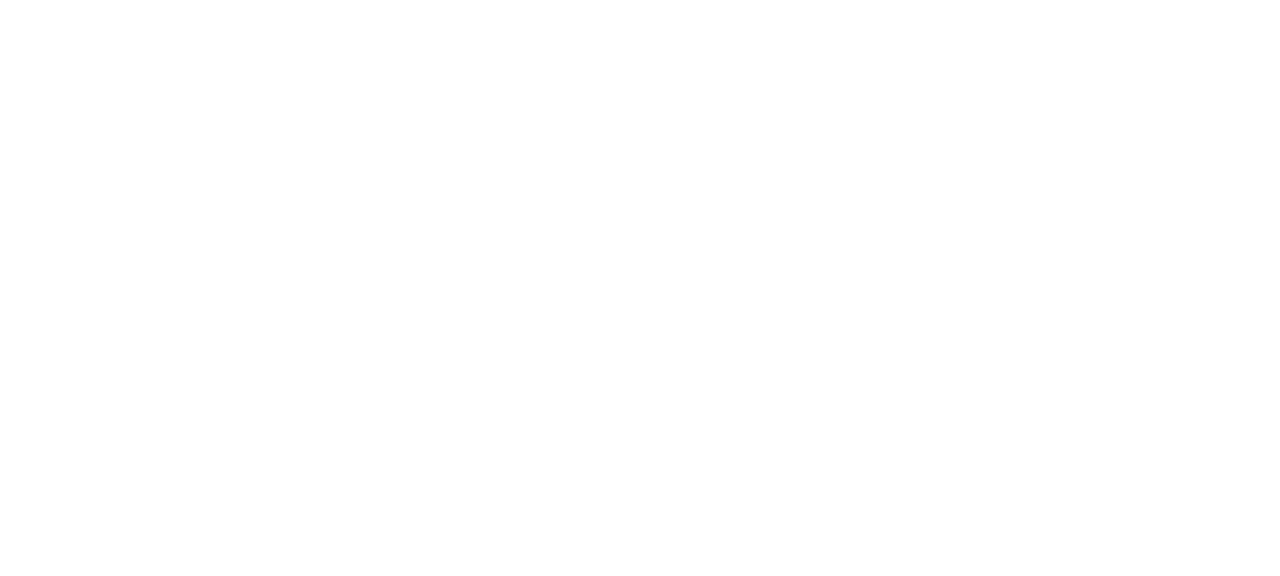
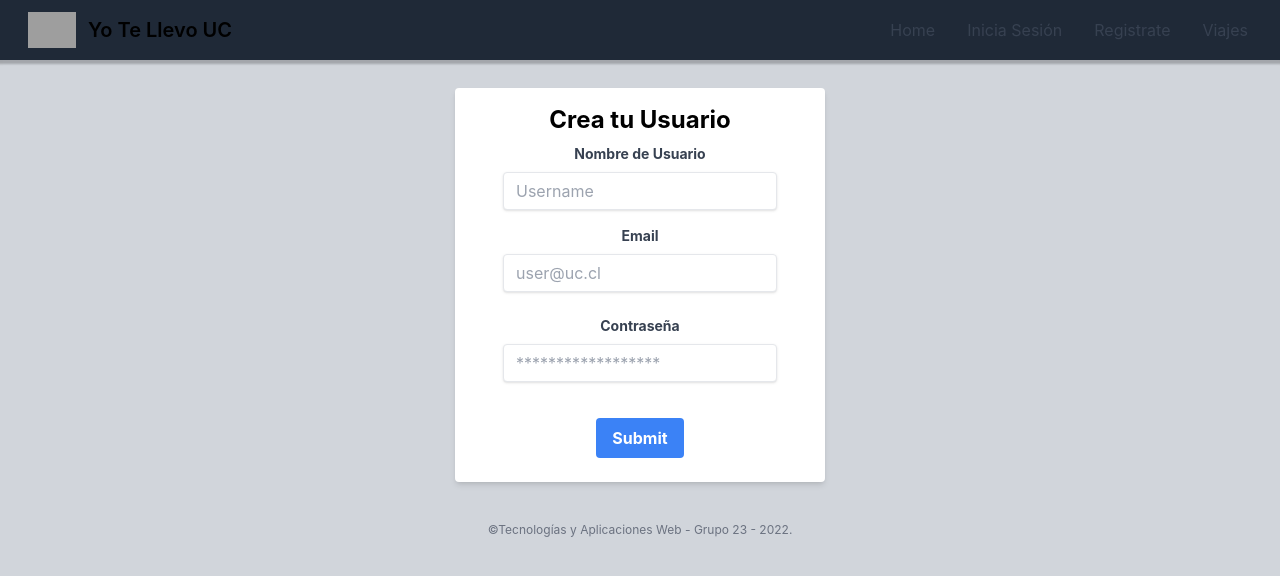
Before and after one commit to afalarconm/YoTeLlevoUC, a React (Create React App) app in the folder yo_te_llevo_uc/: page /Register in a window 1280 px wide. Before the commit this address had no page. Shown: the top 576 px of the page. Built offline with nearby package versions, Linux system fonts and the light colour scheme; grey boxes are pictures that could not be loaded.

Commit message:
added Routing , Login/Register and Landing Page

```diff
--- a/yo_te_llevo_uc/src/App.css
+++ b/yo_te_llevo_uc/src/App.css
@@ -14,7 +14,7 @@
 }
 
 .App-header {
-  background-color: lightgray;
+  background-color: rgb(209 213 219);
   min-height: 100vh;
   display: flex;
   flex-direction: column;
--- a/yo_te_llevo_uc/src/components/LandingPage.js
+++ b/yo_te_llevo_uc/src/components/LandingPage.js
@@ -1,20 +1,31 @@
+import { useNavigate } from "react-router-dom";
 import Navbar from "./Navbar.js";
 
 
 function App() {
+  const navigate = useNavigate()
   return (
     <div className="App">
       <Navbar />
-      <header className="App-header">
+      <section class="w-full h-screen bg-hero bg-cover bg-center">
 
-        <div className="container">
-          <h1 className="text-3xl font-bold text-red-600 ">
-          Hello world!
-          Grupo 23
+        <div class="flex justify-center items-center h-4/6 flex-col">
+          <h1 className="text-7xl text-white font-bold mx-auto max-w-6xl">
+            <span class="bg-gradient-to-r bg-clip-text" >Bienvenido a Yo Te Llevo UC!</span>
           </h1>
+          <h2 className="text-4xl text-white max-w-6xl text-left">
+            <span class="bg-gradient-to-r bg-clip-text">La plataforma N1 para organizar tus turnos a la universidad</span>
+          </h2>
         </div>
-      </header>
-    </div>
+
+        <button type="button" onClick={() => navigate("/Login")} class="text-whte-900 hover:text-white border border-white hover:bg-gray-100 focus:outline-none focus:ring-gray-300 font-medium rounded-lg px-20 py-6 text-center mr-5 mb-5 dark:border-white dark:text-white dark:hover:text-white dark:hover:bg-gray-400">Inicia Sesión</button>
+        <button type="button" onClick={() => navigate("/Register")} class="text-white-900 hover:text-white border border-white hover:bg-gray-100 focus:outline-none focus:ring-gray-300 font-medium rounded-lg px-20 py-6 text-center mr-5 mb-5 dark:border-white dark:text-white dark:hover:text-white dark:hover:bg-gray-400">Registrate</button>
+        </section>
+
+
+
+
+      </div>
   );
 }
 
--- a/yo_te_llevo_uc/src/components/LoginPage.js
+++ b/yo_te_llevo_uc/src/components/LoginPage.js
@@ -0,0 +1,48 @@
+import { useState } from 'react';
+import Navbar from "./Navbar.js";
+
+
+
+
+export default function Form() {
+
+    return (
+        <div className="App bg-gray-300 min-h-screen">
+        <Navbar />
+        <div className="flex justify-center items-center py-7 ">
+
+            <form className='bg-white shadow-md rounded px-10 pt-2 pb-6 mb-4 '>
+                <h1 className='text-2xl font-bold py-2 pb-2'>Inicia Sesión</h1>
+                <div class="mb-4">
+                <label class="block text-gray-700 text-sm font-bold mb-2" for="username">
+                    Nombre de Usuario
+                </label>
+                <input class="shadow appearance-none border rounded w-full py-2 px-3 text-gray-700 leading-tight focus:outline-none focus:shadow-outline" id="username" type="text" placeholder="Username"/>
+                </div>
+                <div class="mb-6">
+                <label class="block text-gray-700 text-sm font-bold mb-2" for="password">
+                    Contraseña
+                </label>
+                <input class="shadow appearance-none border rounded w-full py-2 px-3 text-gray-700 leading-tight focus:outline-none focus:shadow-outline" id="password" type="password" placeholder="******************"/>
+                </div>
+                <div class="flex items-center justify-between">
+                <button class="bg-blue-500 hover:bg-blue-700 text-white font-bold py-2 px-4 rounded focus:outline-none focus:shadow-outline" type="button">
+                    Ingresar
+                </button>
+                <a class="inline-block align-baseline font-bold text-sm text-blue-500 hover:text-blue-800 px-3" href="#">
+                    Olvidaste tu contraseña?
+                </a>
+                </div>
+
+            </form>
+
+        </div>
+        <p class="text-center text-gray-500 text-xs">
+         &copy;Tecnologías y Aplicaciones Web - Grupo 23 - 2022.
+        </p>
+
+
+        </div>
+
+    );
+}
--- a/yo_te_llevo_uc/src/components/Navbar.js
+++ b/yo_te_llevo_uc/src/components/Navbar.js
@@ -5,8 +5,9 @@
     const [isNavExpanded, setIsNavExpanded] = useState(false)
     return (
       <nav className="navigation">
-        <a href="/" className="brand-name">
-          Yo te Llevo UC
+        <a href="/" class="flex items-center px-3">
+            <img src="https://www.uc.cl/site/templates/dist/images/logo-uc-wh.svg" class="mr-3 h-6 sm:h-9 fill-black" alt="UC Logo" />
+            <span class="self-center text-xl font-semibold whitespace-nowrap dark:text-white">Yo Te Llevo UC</span>
         </a>
         <button className="hamburger"
                 onClick={() => {
@@ -32,13 +33,16 @@
           }>
           <ul>
             <li>
-              <a href="/home">Home</a>
+              <a className="block py-2 pr-4 pl-3 text-gray-700 border-b border-gray-100 hover:bg-gray-50 md:hover:bg-transparent md:border-0 md:hover:text-blue-700 md:p-0 md:dark:hover:text-white dark:text-gray-400 dark:hover:bg-gray-700 dark:hover:text-white md:dark:hover:bg-transparent dark:border-gray-700" href="/">Home</a>
             </li>
             <li>
-              <a href="/about">About</a>
+              <a className="block py-2 pr-4 pl-3 text-gray-700 border-b border-gray-100 hover:bg-gray-50 md:hover:bg-transparent md:border-0 md:hover:text-blue-700 md:p-0 md:dark:hover:text-white dark:text-gray-400 dark:hover:bg-gray-700 dark:hover:text-white md:dark:hover:bg-transparent dark:border-gray-700" href="/Login">Inicia Sesión</a>
             </li>
             <li>
-              <a href="/contact">Contact</a>
+              <a className="block py-2 pr-4 pl-3 text-gray-700 border-b border-gray-100 hover:bg-gray-50 md:hover:bg-transparent md:border-0 md:hover:text-blue-700 md:p-0 md:dark:hover:text-white dark:text-gray-400 dark:hover:bg-gray-700 dark:hover:text-white md:dark:hover:bg-transparent dark:border-gray-700" href="/Register">Registrate</a>
+            </li>
+            <li>
+              <a className="block py-2 pr-4 pl-3 text-gray-700 border-b border-gray-100 hover:bg-gray-50 md:hover:bg-transparent md:border-0 md:hover:text-blue-700 md:p-0 md:dark:hover:text-white dark:text-gray-400 dark:hover:bg-gray-700 dark:hover:text-white md:dark:hover:bg-transparent dark:border-gray-700" href="/Details">Viajes</a>
             </li>
           </ul>
         </div>
--- /dev/null
+++ b/yo_te_llevo_uc/src/components/RegisterPage.js
@@ -0,0 +1,118 @@
+import { useState } from 'react';
+import Navbar from "./Navbar.js";
+
+export default function Form() {
+
+// States for registration
+const [name, setName] = useState('');
+const [email, setEmail] = useState('');
+const [password, setPassword] = useState('');
+
+// States for checking the errors
+const [submitted, setSubmitted] = useState(false);
+const [error, setError] = useState(false);
+
+// Handling the name change
+const handleName = (e) => {
+	setName(e.target.value);
+	setSubmitted(false);
+};
+
+// Handling the email change
+const handleEmail = (e) => {
+	setEmail(e.target.value);
+	setSubmitted(false);
+};
+
+// Handling the password change
+const handlePassword = (e) => {
+	setPassword(e.target.value);
+	setSubmitted(false);
+};
+
+// Handling the form submission
+const handleSubmit = (e) => {
+	e.preventDefault();
+	if (name === '' || email === '' || password === '') {
+	setError(true);
+	} else {
+	setSubmitted(true);
+	setError(false);
+	}
+};
+
+// Showing success message
+const successMessage = () => {
+	return (
+	<div
+		className="success"
+		style={{
+		display: submitted ? '' : 'none',
+		}}>
+		<h1>User {name} successfully registered!!</h1>
+	</div>
+	);
+};
+
+// Showing error message if error is true
+const errorMessage = () => {
+	return (
+	<div
+		className="error"
+		style={{
+		display: error ? '' : 'none',
+		}}>
+		<h1 className="text-red-500 text-xs italic">Please enter all the fields</h1>
+	</div>
+	);
+};
+
+return (
+    <div className="App bg-gray-300 min-h-screen">
+        <Navbar />
+        <div className="flex justify-center items-center py-7 ">
+
+            <form className='bg-white shadow-md rounded px-12 pt-2 pb-6 mb-3 '>
+                <h1 className='text-2xl font-bold py-2 pb-2'>Crea tu Usuario</h1>
+                {/* Labels and inputs for form data */}
+                <div className="mb-4">
+                    <label className="block text-gray-700 text-sm font-bold mb-2">Nombre de Usuario</label>
+                    <input onChange={handleName} className="shadow appearance-none border rounded w-full py-2 px-3 text-gray-700 leading-tight focus:outline-none focus:shadow-outline"
+                    value={name} type="text" placeholder='Username' />
+                </div>
+
+                <div className="mb-6">
+                    <label className="block text-gray-700 text-sm font-bold mb-2">Email</label>
+                    <input onChange={handleEmail} className="shadow appearance-none border rounded w-full py-2 px-3 text-gray-700 leading-tight focus:outline-none focus:shadow-outline"
+                    value={email} type="email" placeholder='user@uc.cl' />
+                </div>
+
+                <div className="mb-6">
+                    <label className="block text-gray-700 text-sm font-bold mb-2">Contraseña</label>
+                    <input onChange={handlePassword} className="shadow appearance-none border rounded w-full py-2 px-3 text-gray-700 mb-3 leading-tight focus:outline-none focus:shadow-outline"
+                    value={password} type="password" placeholder="******************" />
+                </div>
+
+                <div className=" place-items-center" align='center'>
+                    <button onClick={handleSubmit} className="bg-blue-500 hover:bg-blue-700 text-white font-bold py-2 px-4 rounded focus:outline-none focus:shadow-outline content-center" type="submit">
+                    Submit
+                    </button>
+                </div>
+            </form>
+        </div>
+        <p class="text-center text-gray-500 text-xs pb-2">
+            &copy;Tecnologías y Aplicaciones Web - Grupo 23 - 2022.
+        </p>
+
+        {/* Calling to the methods */}
+        <div className="messages">
+            {errorMessage()}
+            {successMessage()}
+        </div>
+
+
+
+    </div>
+);
+
+}
--- a/yo_te_llevo_uc/src/index.js
+++ b/yo_te_llevo_uc/src/index.js
@@ -5,6 +5,8 @@
 import reportWebVitals from './reportWebVitals';
 import LandingPage from "./components/LandingPage"
 import LoginPage from "./components/LoginPage"
+import DetailsPage from "./components/DetailsPage"
+import RegisterPage from "./components/RegisterPage"
 import { BrowserRouter, Routes, Route } from 'react-router-dom';
 
 const root = ReactDOM.createRoot(document.getElementById('root'));
@@ -13,7 +15,9 @@
     <BrowserRouter>
     <Routes>
       <Route path="/" element={<LandingPage/>} />
-      <Route path="/LoginPage" element={<LoginPage/>} />
+      <Route path='/Register' element={<RegisterPage/>} />
+      <Route path="/Login" element={<LoginPage/>} />
+      <Route path="/Details" element={<DetailsPage/>} />
 
     </Routes>
 
--- a/yo_te_llevo_uc/src/styles/navbar.css
+++ b/yo_te_llevo_uc/src/styles/navbar.css
@@ -5,8 +5,8 @@
   display: flex;
   align-items: center;
   position: relative;
-  padding: 0.5rem 0rem;
-  background-color: #fff;
+  padding: 1rem 1rem;
+  background-color: rgb(31 41 55);
   color: black;
   box-shadow: 0 2px 2px 2px rgba(9, 9, 9, 0.23);
 }
--- a/yo_te_llevo_uc/tailwind.config.js
+++ b/yo_te_llevo_uc/tailwind.config.js
@@ -3,6 +3,9 @@
     "./src/**/*.{js,jsx,ts,tsx}",
   ],
   theme: {
+    backgroundImage: {
+      'hero': "url('./assets/img/bg_image.jpg')"
+    },
     extend: {},
   },
   plugins: [],
```
Also changed, not shown: yo_te_llevo_uc/src/components/DetailsPage.js (added), 2 other files (tests, documents, lock files or other folders).
